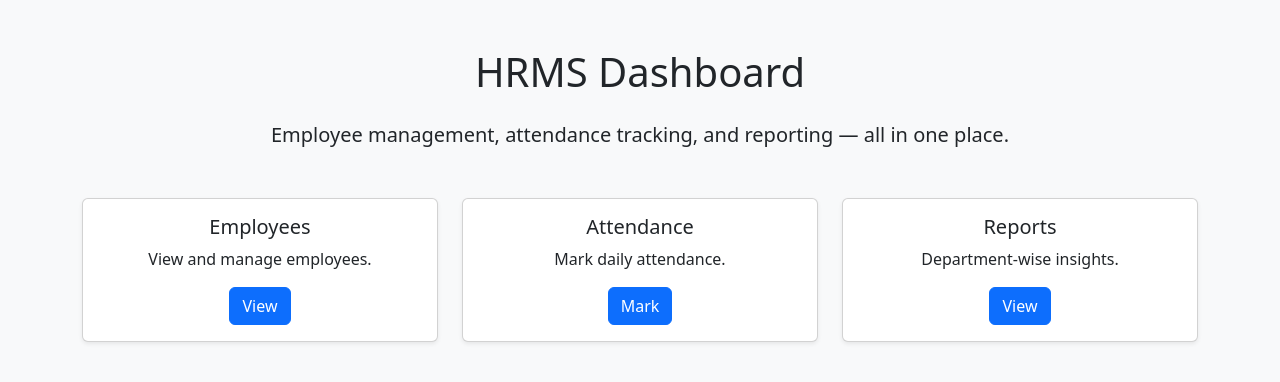
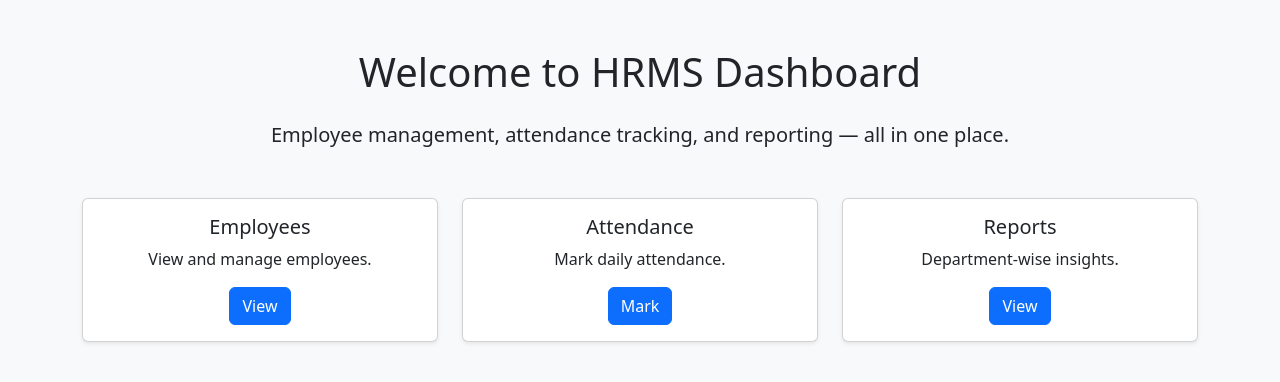
Before and after one commit to MeghendraNaidu/Human-Resource-Management-System, a Django app: page / in a window 1280 px wide. Shown: the part 56-438 px from the top of the page. Run offline with Django 5.2, Linux system fonts and the light colour scheme.

Commit message:
DashBoard Updated

```diff
--- a/HRMS/Employees/templates/dashboard.html
+++ b/HRMS/Employees/templates/dashboard.html
@@ -4,7 +4,7 @@
 
 {% block content %}
 <div class="text-center">
-    <h1 class="mb-4">HRMS Dashboard</h1>
+    <h1 class="mb-4">Welcome to HRMS Dashboard</h1>
     <p class="lead">
         Employee management, attendance tracking, and reporting — all in one place.
     </p>
```
